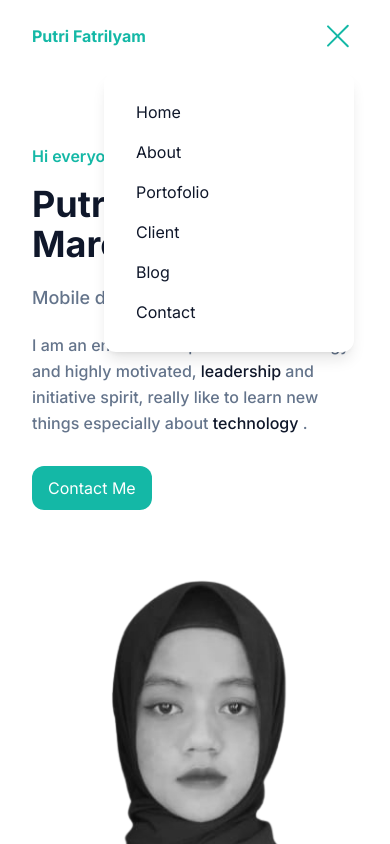
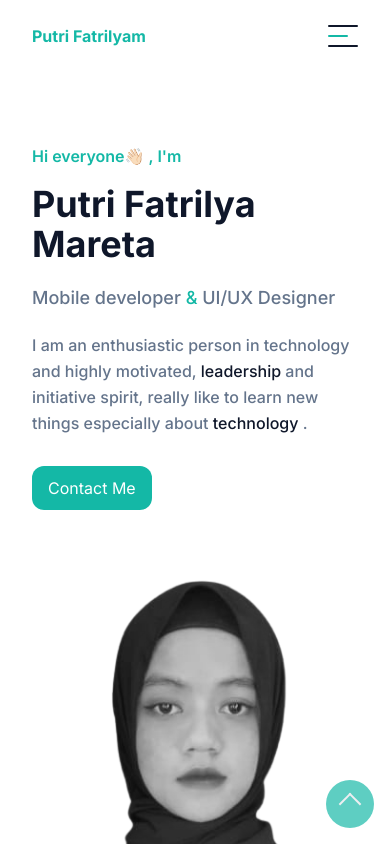
Before and after one commit to kevinalfito69/tailwindporto, a plain HTML site: page index.html in a window 390 px wide. Both pictures are taken after a click on the button 343 px from the left and 36 px from the top of the page. Shown: the top 844 px of the page. Drawn offline with Linux system fonts and the light colour scheme.

Commit message:
add to top button

```diff
--- a/index.html
+++ b/index.html
@@ -77,7 +77,7 @@
                 <div class="w-full px-4 mb-10 lg:w-1/2">
                     <h4 class="bold font-bold uppercase text-primary mb-3">About Me</h4>
                     <h2 class="font-bold text-dark text-3xl lg:text-4xl mb-5 max-w-xl">Lorem ipsum dolor sit amet consectetur loremlore ooeoeo.</h2>
-                    <p class="font-medium text-base lg:text-lg text-secondary">Lorem ipsum dolor sit amet consectetur, adipisicing elit. Distinctio qui recusandae optio dolorum fuga dolore eligendi eveniet non illum cupiditate animi quis architecto, veritatis ad dicta facere esse unde iure.</p>
+                    <p class=" text-base lg:text-lg text-secondary font-medium">Lorem ipsum dolor sit amet consectetur, adipisicing elit. Distinctio qui recusandae optio dolorum fuga dolore eligendi eveniet non illum cupiditate animi quis architecto, veritatis ad dicta facere esse unde iure.</p>
                 </div>
                 <div class="w-full px-4 lg:w-1/2">
                     <h3 class="font-semibold lg:text-3xl md:pt-10 mb-4 text-dark text-2xl">My social</h3>
@@ -87,7 +87,7 @@
                         <!-- youtube -->
                         <a class="p-3 text-slate-300 border-slate-300 border hover:bg-primary hover:text-white rounded-full mr-3 flex justify-center items-center" href="#" target="blank" ><svg class="fill-current" width="20" xmlns="http://www.w3.org/2000/svg" viewBox="0 0 448 512"><!--! Font Awesome Pro 6.1.1 by @fontawesome - https://fontawesome.com License - https://fontawesome.com/license (Commercial License) Copyright 2022 Fonticons, Inc. --><path d="M416 32H31.9C14.3 32 0 46.5 0 64.3v383.4C0 465.5 14.3 480 31.9 480H416c17.6 0 32-14.5 32-32.3V64.3c0-17.8-14.4-32.3-32-32.3zM135.4 416H69V202.2h66.5V416zm-33.2-243c-21.3 0-38.5-17.3-38.5-38.5S80.9 96 102.2 96c21.2 0 38.5 17.3 38.5 38.5 0 21.3-17.2 38.5-38.5 38.5zm282.1 243h-66.4V312c0-24.8-.5-56.7-34.5-56.7-34.6 0-39.9 27-39.9 54.9V416h-66.4V202.2h63.7v29.2h.9c8.9-16.8 30.6-34.5 62.9-34.5 67.2 0 79.7 44.3 79.7 101.9V416z"/></svg></a>
                         <!-- facebook -->
-                        <a class="p-3 text-slate-300 border-slate-300 border hover:bg-primary hover:text-white rounded-full mr-3 flex justify-center items-center" href="#" target="blank" ><svg class="fill-current"  width="20" xmlns="http://www.w3.org/2000/svg" viewBox="0 0 448 512"><!--! Font Awesome Pro 6.1.1 by @fontawesome - https://fontawesome.com License - https://fontawesome.com/license (Commercial License) Copyright 2022 Fonticons, Inc. --><path d="M400 32H48A48 48 0 0 0 0 80v352a48 48 0 0 0 48 48h137.25V327.69h-63V256h63v-54.64c0-62.15 37-96.48 93.67-96.48 27.14 0 55.52 4.84 55.52 4.84v61h-31.27c-30.81 0-40.42 19.12-40.42 38.73V256h68.78l-11 71.69h-57.78V480H400a48 48 0 0 0 48-48V80a48 48 0 0 0-48-48z"/></svg></a>
+                        <a class="p-3  border-slate-300 border text-slate-300 hover:bg-primary hover:text-white rounded-full mr-3 flex justify-center items-center" href="#" target="blank" ><svg class="fill-current"  width="20" xmlns="http://www.w3.org/2000/svg" viewBox="0 0 448 512"><!--! Font Awesome Pro 6.1.1 by @fontawesome - https://fontawesome.com License - https://fontawesome.com/license (Commercial License) Copyright 2022 Fonticons, Inc. --><path d="M400 32H48A48 48 0 0 0 0 80v352a48 48 0 0 0 48 48h137.25V327.69h-63V256h63v-54.64c0-62.15 37-96.48 93.67-96.48 27.14 0 55.52 4.84 55.52 4.84v61h-31.27c-30.81 0-40.42 19.12-40.42 38.73V256h68.78l-11 71.69h-57.78V480H400a48 48 0 0 0 48-48V80a48 48 0 0 0-48-48z"/></svg></a>
                         <!-- instagram -->
                         <a class="p-3 text-slate-300 border-slate-300 border hover:bg-primary hover:text-white rounded-full mr-3 flex justify-center items-center" href="#" target="blank" ><svg class="fill-current" xmlns="http://www.w3.org/2000/svg" width="20" viewBox="0 0 448 512"><!--! Font Awesome Pro 6.1.1 by @fontawesome - https://fontawesome.com License - https://fontawesome.com/license (Commercial License) Copyright 2022 Fonticons, Inc. --><path d="M224.1 141c-63.6 0-114.9 51.3-114.9 114.9s51.3 114.9 114.9 114.9S339 319.5 339 255.9 287.7 141 224.1 141zm0 189.6c-41.1 0-74.7-33.5-74.7-74.7s33.5-74.7 74.7-74.7 74.7 33.5 74.7 74.7-33.6 74.7-74.7 74.7zm146.4-194.3c0 14.9-12 26.8-26.8 26.8-14.9 0-26.8-12-26.8-26.8s12-26.8 26.8-26.8 26.8 12 26.8 26.8zm76.1 27.2c-1.7-35.9-9.9-67.7-36.2-93.9-26.2-26.2-58-34.4-93.9-36.2-37-2.1-147.9-2.1-184.9 0-35.8 1.7-67.6 9.9-93.9 36.1s-34.4 58-36.2 93.9c-2.1 37-2.1 147.9 0 184.9 1.7 35.9 9.9 67.7 36.2 93.9s58 34.4 93.9 36.2c37 2.1 147.9 2.1 184.9 0 35.9-1.7 67.7-9.9 93.9-36.2 26.2-26.2 34.4-58 36.2-93.9 2.1-37 2.1-147.8 0-184.8zM398.8 388c-7.8 19.6-22.9 34.7-42.6 42.6-29.5 11.7-99.5 9-132.1 9s-102.7 2.6-132.1-9c-19.6-7.8-34.7-22.9-42.6-42.6-11.7-29.5-9-99.5-9-132.1s-2.6-102.7 9-132.1c7.8-19.6 22.9-34.7 42.6-42.6 29.5-11.7 99.5-9 132.1-9s102.7-2.6 132.1 9c19.6 7.8 34.7 22.9 42.6 42.6 11.7 29.5 9 99.5 9 132.1s2.7 102.7-9 132.1z"/></svg></a>
                         <!-- github -->
@@ -168,10 +168,10 @@
     <section id="blog" class="pt-36 pb-32 bg-slate-100">
         <div class="container">
                 <div class="w-full px-4 mb-10">
-                    <div class="max-w-xl mx-auto text-center mb-16">
-                        <h4 class="bold font-bold uppercase text-primary mb-3">Blog</h4>
-                        <h2 class="font-bold text-dark text-3xl lg:text-4xl mb-5 max-w-xl">Recent posts.</h2>
-                        <p class="font-medium text-base lg:text-lg text-secondary">Lorem ipsum dolor sit amet consectetur, adipisicing elit. Distinctio qui recusandae optio dolorum fuga dolore eligendi eveniet non illum cupiditate animi quis architecto, veritatis ad dicta facere esse unde iure.</p>
+                    <div cla  ss="max-w-xl mx-auto text-center mb-16">
+                        <h4 class="font-bold uppercase text-primary mb-3">Blog</h4>
+                        <h2 class="font-bold text-dark text-3xl mb-5 lg:text-4xl max-w-xl">Recent posts.</h2>
+                        <p class="text-secondary text-base lg:text-lg  font-medium">Lorem ipsum dolor sit amet consectetur, adipisicing elit. Distinctio qui recusandae optio dolorum fuga dolore eligendi eveniet non illum cupiditate animi quis architecto, veritatis ad dicta facere esse unde iure.</p>
                     </div>
                 </div>
                 <div class="flex flex-wrap">
@@ -299,8 +299,14 @@
             </div>
         </div>
     </footer>
+    <!-- tutup footer -->
+    <!-- backtop -->
+                <a href="#home" id="backtop" class=" flex items-center animate-pulse justify-center h-12 p-4 w-12 bg-primary rounded-full fixed bottom-4 z-[9999] right-4 " >
+                    <!-- topicon -->
+                    <span class=" w-4 h-4 border-t-2 border-l-2 rotate-45"></span>
 
-    <!-- tutup footer -->
+                </a>
+    <!-- tutup backtop -->
     <script src="src/js/script.js"></script>
 </body>
 </html>
--- a/src/js/script.js
+++ b/src/js/script.js
@@ -1,19 +1,37 @@
 // nav fix
-window.onscroll = ()=>{
-    const header = document.querySelector('header')
-    const fixnav= header.offsetTop;
-    if(window.pageYOffset>fixnav){
-        header.classList.add('navbar-fix')
-    }else{
-        header.classList.remove('navbar-fix')
+window.onscroll = () => {
+  const header = document.querySelector("header");
+  const backtop = document.getElementById("backtop");
+  const fixnav = header.offsetTop;
+  if (window.pageYOffset > fixnav) {
+    header.classList.add("navbar-fix");
+
+    backtop.classList.remove("hidden");
+  } else {
+    header.classList.remove("navbar-fix");
+    backtop.classList.add("hidden");
+  }
+};
+//Hamburger Menu
+const hamburger = document.getElementById("hamburger");
+// navmenu
+const navMenu = document.getElementById("nav-menu");
+
+hamburger.addEventListener("click", () => {
+  hamburger.classList.toggle("hamburger-active");
+  navMenu.classList.toggle("hidden");
+});
+
+// klik di luar nav menu
+window.addEventListener("click", (event) => {
+    if (
+        event.target.matches("#hamburger") ||
+        event.target.matches("#nav-menu")
+
+    ) {
+        return;
     }
-}
-//Hamburger Menu
-const hamburger = document.getElementById('hamburger')
-// navmenu
-const navMenu = document.getElementById('nav-menu')
-
-hamburger.addEventListener('click',()=>{
-    hamburger.classList.toggle('hamburger-active')
-    navMenu.classList.toggle('hidden')
-});
+    hamburger.classList.remove("hamburger-active");
+    navMenu.classList.add("hidden");
+    }
+);
```
Also changed, not shown: package.json (deleted, +0 -17 lines), src/css/style.css, 1 other file.
